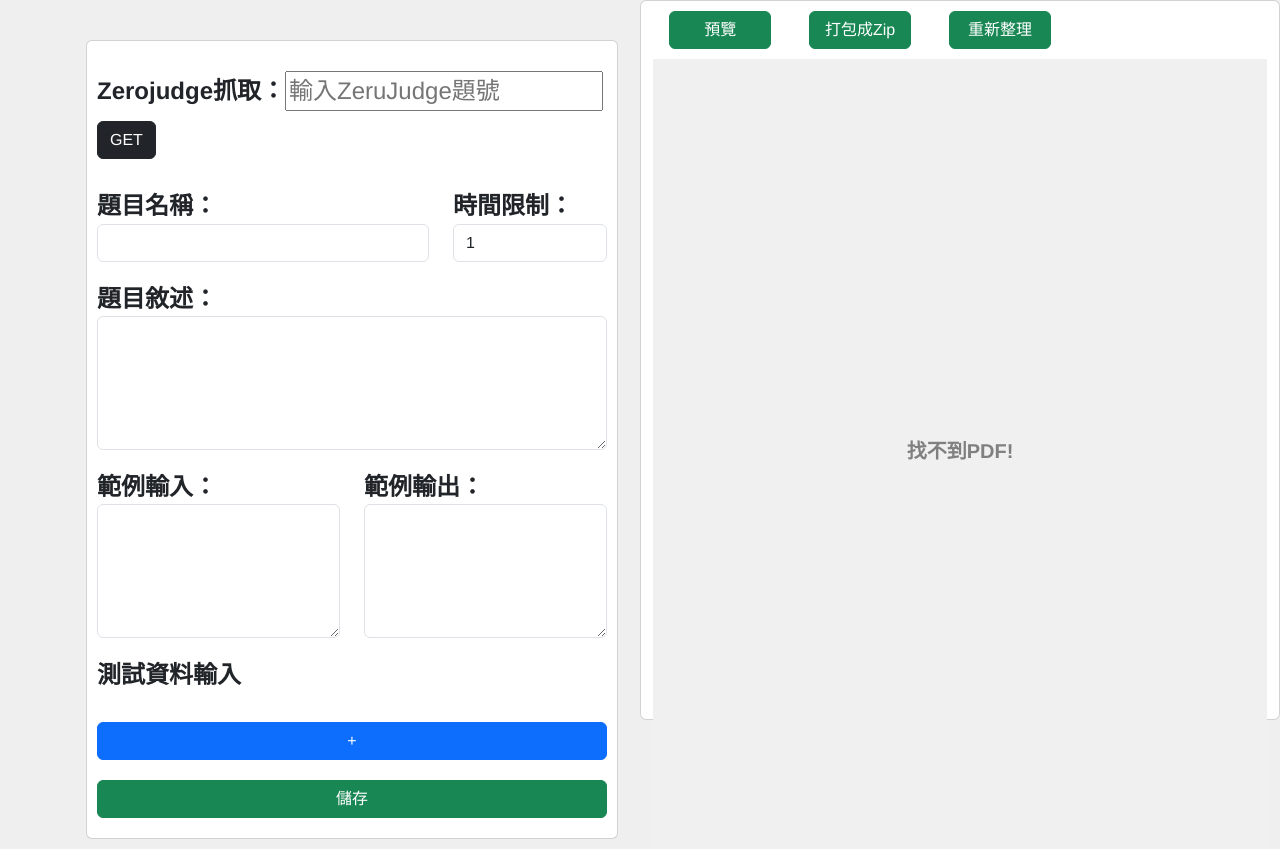
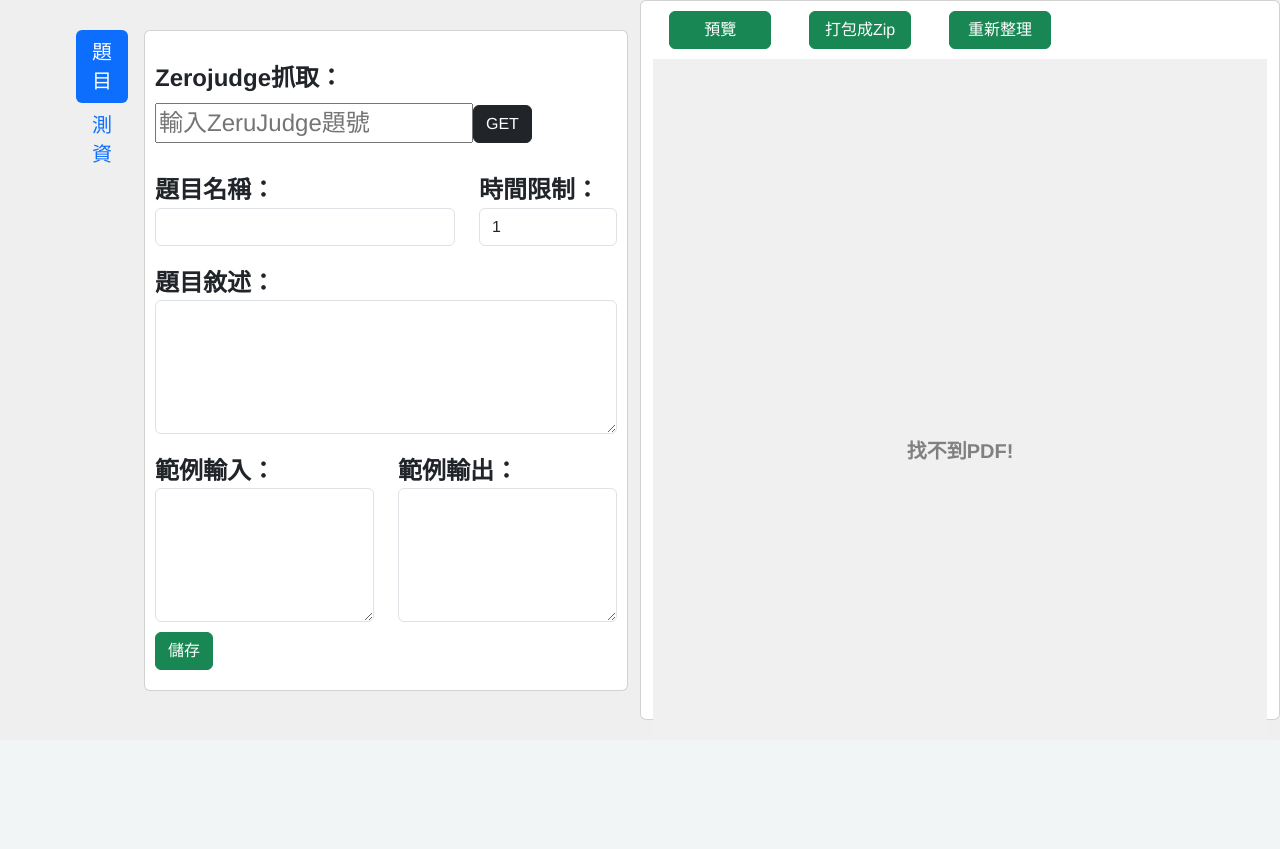
Before and after one commit to 10946009/latexPDF-django, a Django app: template templates/create.html in a window 1280 px wide. Shown: the part 60-909 px from the top of the page. After the commit the page ends 780 px from the top, so only its background shows below. Run offline with Django 5.2, Linux system fonts and the light colour scheme; the template is opened without the code that fills it: values that come from a table or form of the project are taken from there, others are empty; some libraries are stand-ins or nearby versions.

Commit message:
修改版面

```diff
--- /dev/null
+++ b/static/js/tabs.js
@@ -0,0 +1,10 @@
+const triggerTabList = document.querySelectorAll('#myTab button')
+
+triggerTabList.forEach(triggerEl => {
+  const tabTrigger = new bootstrap.Tab(triggerEl)
+
+  triggerEl.addEventListener('click', event => {
+    event.preventDefault()
+    tabTrigger.show()
+  })
+})
--- a/templates/base.html
+++ b/templates/base.html
@@ -12,9 +12,11 @@
   {% block content %}{% endblock %}
   <link rel="stylesheet" href="{% static "css/bootstrap.min.css" %}">
   <link rel="stylesheet" href="{% static "css/base.css" %}">
-  <script src="https://code.jquery.com/jquery-3.6.4.min.js"></script>
-<script src="https://cdnjs.cloudflare.com/ajax/libs/popper.js/2.10.2/umd/popper.min.js"></script>
+<script src="https://code.jquery.com/jquery-3.6.4.min.js"></script>
+<script src="https://cdn.jsdelivr.net/npm/@popperjs/core@2.11.6/dist/umd/popper.min.js"></script>
+<script src="https://cdn.jsdelivr.net/npm/bootstrap@5.3.0/dist/js/bootstrap.min.js"></script>
 <script src="https://cdn.jsdelivr.net/gh/dixonandmoe/rellax@master/rellax.min.js"></script>
+
 </head>
 
 <body style="padding-top:30px;">
--- a/templates/create.html
+++ b/templates/create.html
@@ -11,4 +11,9 @@
 <div class="container" style="max-width:90%;" id="CreateForm">
     {% include "create_form.html" %}
 </div>
+<div class="toast" role="alert" aria-live="assertive" aria-atomic="true" style="position: fixed; bottom: 5%; left: 1%;">
+    <div class="toast-body" id="errorMessage">
+
+    </div>
+  </div>
 {% endblock body %}
--- a/templates/create_form.html
+++ b/templates/create_form.html
@@ -31,12 +31,24 @@
     </div>
     <script src="https://code.jquery.com/jquery-3.5.1.min.js"></script>
 <script>
-    //調整textarea的高度
-    let textarea = document.querySelectorAll('textarea')
-    for(let i = 0; i < textarea.length; i++){
-        textarea[i].rows = 5;
+    document.getElementById("id_inputoutput_set-INITIAL_FORMS").value = 0;
+    function CallMessage(message,color="danger"){
+        // change color
+            // Remove existing color classes
+        $('#errorMessage').removeClass('bg-danger text-white bg-success text-dark');
+
+        // Change color based on the 'color' parameter
+        if (color === 'danger') {
+            $('#errorMessage').addClass('bg-danger text-white');
+        } else if (color === 'success') {
+            $('#errorMessage').addClass('bg-success text-white');
+        }
+
+        const messageDiv = document.getElementById('errorMessage');
+        messageDiv.textContent = message;
+        $('.toast').toast({ delay: 1500 });
+        $('.toast').toast('show');
     }
-    document.getElementById("id_inputoutput_set-INITIAL_FORMS").value = 0;
     let totalForms = document.getElementById("id_inputoutput_set-TOTAL_FORMS");
     function GetZeroJudge(cid) {
         const number = document.getElementById("ZeroJudgeNumber").value;
@@ -51,17 +63,17 @@
             success: function (data) {
                 $("#Formdiv").html(data);
                 totalForms = document.getElementById("id_inputoutput_set-TOTAL_FORMS");
-
+                CallMessage(number + "讀取成功","success");
             },
             error: function (data) {
-                $("#errorMessage").html(data.responseText);
+                CallMessage(data.responseText);
+                $("#errorZjMessage").html(data.responseText);
             }
         });
     }
 
     const newFormCopy = $('#formset-container .formset-form:first').clone();
     function addFormset() {
-
         event.preventDefault();
         const newForm = newFormCopy.clone();
         // 找到表單集的總表單數量
@@ -183,11 +195,11 @@
                 const PDFdiv = $("#PDFdiv");
                 PDFdiv.html(data);
                 if(saveValue == 1){
-                    alert("儲存成功");
-                    location.reload();
+                    //location.reload();
+                    CallMessage("儲存成功","success")
                 }
                 else if(saveValue == 0){
-                    alert("預覽成功");
+                    CallMessage("預覽成功","success")
                 }
                 loading.hide();
             },
--- a/templates/create_form_form.html
+++ b/templates/create_form_form.html
@@ -1,7 +1,14 @@
-<form method="post" class="card crate-form" style="margin:10px;padding:10px;" id="PDF-Data">
-    <label>Zerojudge抓取：<input id="ZeroJudgeNumber" value="{{number}}" placeholder="輸入ZeruJudge題號" ></input><button class="btn-dark btn" onclick="GetZeroJudge({{cid}})">GET</button>　<span id="errorMessage"style="color:red;"></span></label>
+{% load static %}
+<div class="d-flex align-items-start">
+    <div class="nav flex-column nav-pills me-3" id="v-pills-tab" role="tablist"  aria-orientation="vertical">
+      <button class="nav-link active" id="v-pills-problem-tab" data-bs-toggle="pill" data-bs-target="#v-pills-problem" type="button" role="tab" aria-controls="v-pills-problem" aria-selected="true">題目</button>
+      <button class="nav-link" id="v-pills-input-output-tab" data-bs-toggle="pill" data-bs-target="#v-pills-input-output" type="button" role="tab" aria-controls="v-pills-input-output" aria-selected="false">測資</button>
+    </div>
+    <form method="post" class="card crate-form" style="padding:10px;" id="PDF-Data">
+        <div class="tab-content" id="v-pills-tabContent">
+    <div class="tab-pane fade show active" id="v-pills-problem" role="tabpanel" aria-labelledby="v-pills-problem-tab" tabindex="0">
+        <label>Zerojudge抓取：<input id="ZeroJudgeNumber" value="{{number}}" placeholder="輸入ZeruJudge題號" ></input><button class="btn-dark btn" onclick="GetZeroJudge({{cid}})">GET</button>　<span id="errorZjMessage"style="color:red;"></span></label>
         {% csrf_token %}
-
         <div class="row">
             <div class="form-group col-md-8">
                 {{ problem_form.title.label_tag}}
@@ -25,10 +32,14 @@
             {{ problem_form.output_format.label_tag}}
             {{ problem_form.output_format}}
             </div>
-
         </div>
         {{ formset.management_form }}
-    <label>測試資料輸入</label>
+    </div>
+    <div class="tab-pane fade" id="v-pills-input-output" role="tabpanel" aria-labelledby="v-pills-input-output-tab" tabindex="0">
+        <div class="row align-items-center">
+            <div class="col-md-3"><label>測試資料輸入</label></div>
+        <div class="col-md-3"><button class="btn btn-success" type="submit" onclick="PreviewPDF(1)">儲存</button></div>
+        </div>
         <div id="formset-container" style="padding:10px;">
             {% for form in formset %}
                 <div class="formset-form" data-set= "{{forloop.counter0}}" >
@@ -55,7 +66,20 @@
         <button class="btn btn-primary"onclick="addFormset()">+</button> <!-- Add this line -->
         {% comment %} <div class="row justify-content-between"> {% endcomment %}
             <input type="text"id="saveValue" name="saveValue" hidden ></input>
+            {% comment %} </div> {% endcomment %}
+        </div>
         <button class="btn btn-success" type="submit" onclick="PreviewPDF(1)">儲存</button>
-    {% comment %} </div> {% endcomment %}
+    </div>
+</form>
+</div>
+<script src="{% static 'js/tabs.js' %}" ></script>
 
-</form>
+
+
+<script>
+    //調整textarea的高度
+    var textarea = document.querySelectorAll('textarea')
+    for(let i = 0; i < textarea.length; i++){
+        textarea[i].rows = 5;
+    }
+</script>
```
Lines whose indentation alone changed are shown as unchanged.
